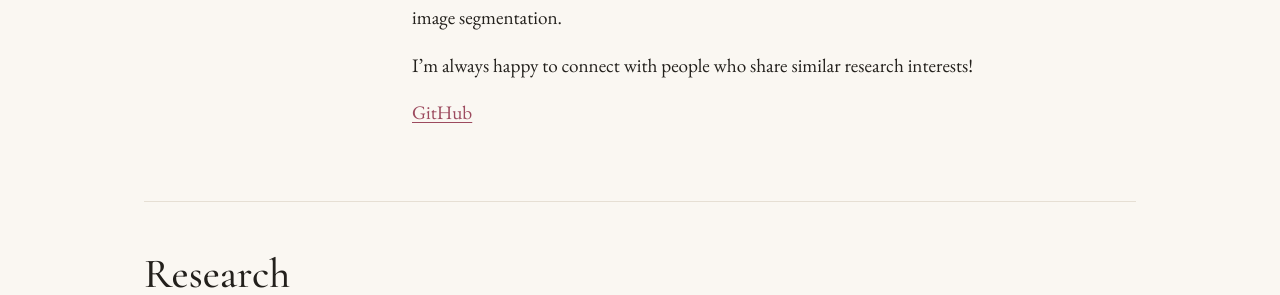
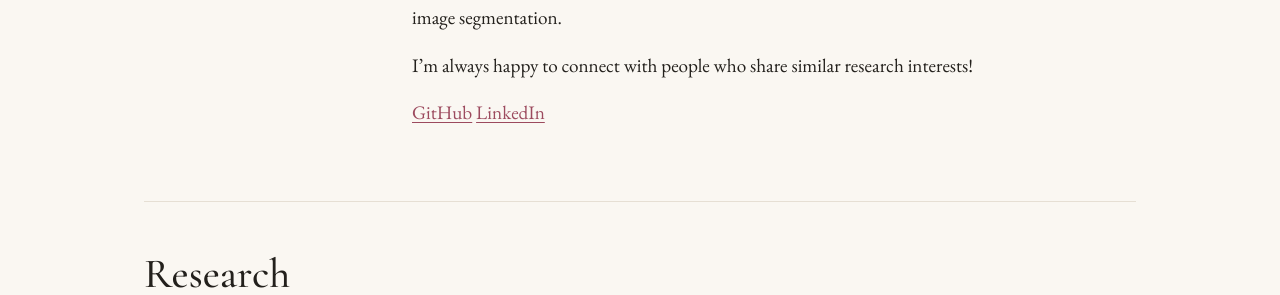
Before and after one commit to Natasha-Yang/Natasha-Yang.github.io, a Jekyll site: the page built from index.md, in a window 1280 px wide. Shown: the part 529-824 px from the top of the page. Built offline with Jekyll 4.4.1, drawn with Linux system fonts in a browser that asks for light colours.

Commit message:
add linkedin

```diff
--- a/index.md
+++ b/index.md
@@ -21,3 +21,4 @@ Currently, I work with [Prof. Florian Shkurti](https://www.cs.toronto.edu/~flori
 I’m always happy to connect with people who share similar research interests!
 
 [GitHub](https://github.com/Natasha-Yang)
+[LinkedIn](https://www.linkedin.com/in/natasha-yang-64a35a1a5/)
```
